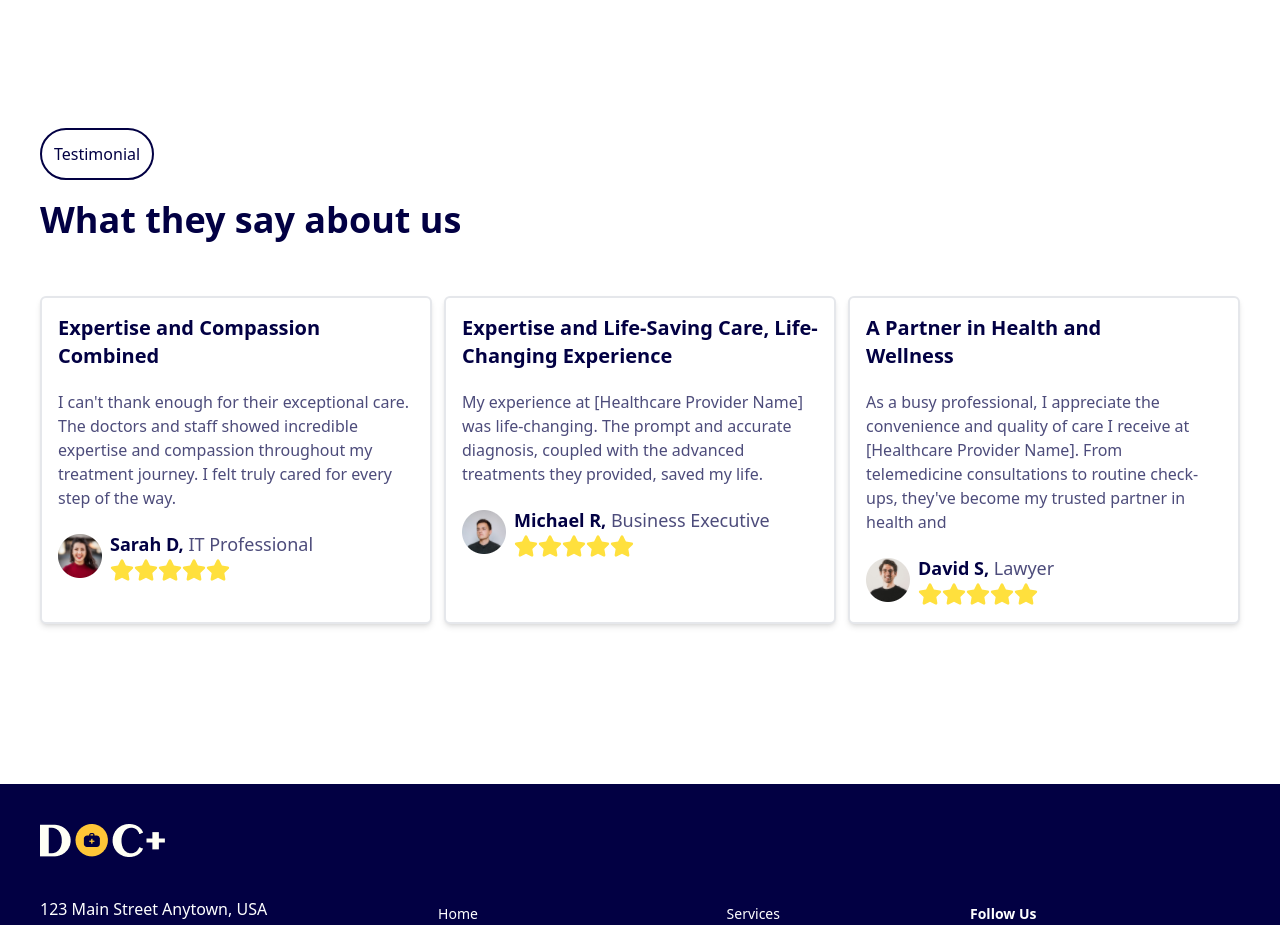
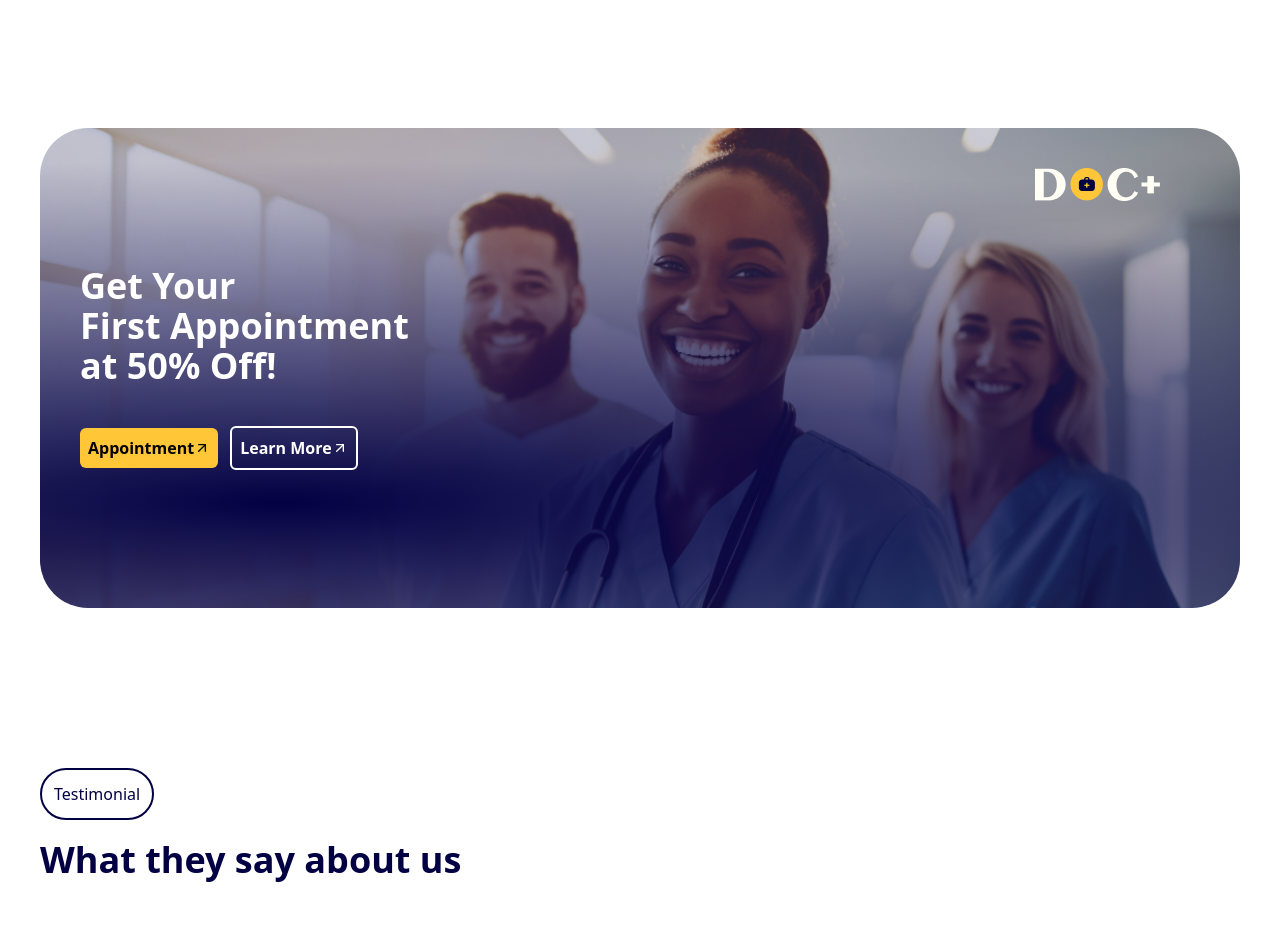
Before and after one commit to mohaiminul375/doc-healthcare, a React (Vite) app: page / in a window 1280 px wide. Shown: the part 3500-4425 px from the top of the page. Built offline with nearby package versions, Linux system fonts and the light colour scheme.

Commit message:
add: create offer section

```diff
--- a/src/Pages/Home/Home.jsx
+++ b/src/Pages/Home/Home.jsx
@@ -2,6 +2,7 @@
 import About from './About';
 import Banner from './Banner';
 import Faq from './Faq';
+import Offer from './Offer';
 import Services from './Services';
 import Testimonial from './Testimonial';
 
@@ -12,6 +13,7 @@ const Home = () => {
             <About></About>
             <Services></Services>
             <Faq></Faq>
+            <Offer></Offer>
             <Testimonial></Testimonial>
         </div>
     );
--- /dev/null
+++ b/src/Pages/Home/Offer.jsx
@@ -0,0 +1,46 @@
+import { LuArrowUpRight } from "react-icons/lu";
+import banner_offer from "../../assets/Rectangle 32.png";
+import logo from "../../assets/logo light.png";
+const Offer = () => {
+  return (
+    <section className="mt-40">
+      <div
+        style={{
+          backgroundImage: `
+      radial-gradient(347.71% 142.52% at 20% 78%, #020043, #0200431A 50%),
+      linear-gradient(200.57deg, #00C19D00 -90.412%, #02004333 100.111%),
+      url(${banner_offer})
+    `,
+        }}
+        className="h-[60vh] bg-cover bg-center bg-no-repeat mt-10 rounded-[48px]"
+      >
+        <div className="h-[60vh] relative">
+          <img
+            className="right-[45%] md:right-20 top-10 absolute"
+            src={logo}
+            alt=""
+          />
+          <div className="flex justify-center items-center text-center md:text-left md:justify-start md:items-center h-[60vh] md:ml-10 mt-5 md:mt-0">
+            <div className="text-white">
+              <h2 className="text-4xl font-bold mb-10">
+                Get Your <br />
+                First Appointment <br />
+                at 50% Off!
+              </h2>
+              <div className="flex items-center gap-3 ">
+                <button className="flex items-center bg-[#FFC637] text-black font-bold p-2 rounded-md">
+                  Appointment <LuArrowUpRight />
+                </button>
+                <button className="flex border-2 border-white items-center text-white font-bold p-2 rounded-md">
+                  Learn More <LuArrowUpRight />
+                </button>
+              </div>
+            </div>
+          </div>
+        </div>
+      </div>
+    </section>
+  );
+};
+
+export default Offer;
```
